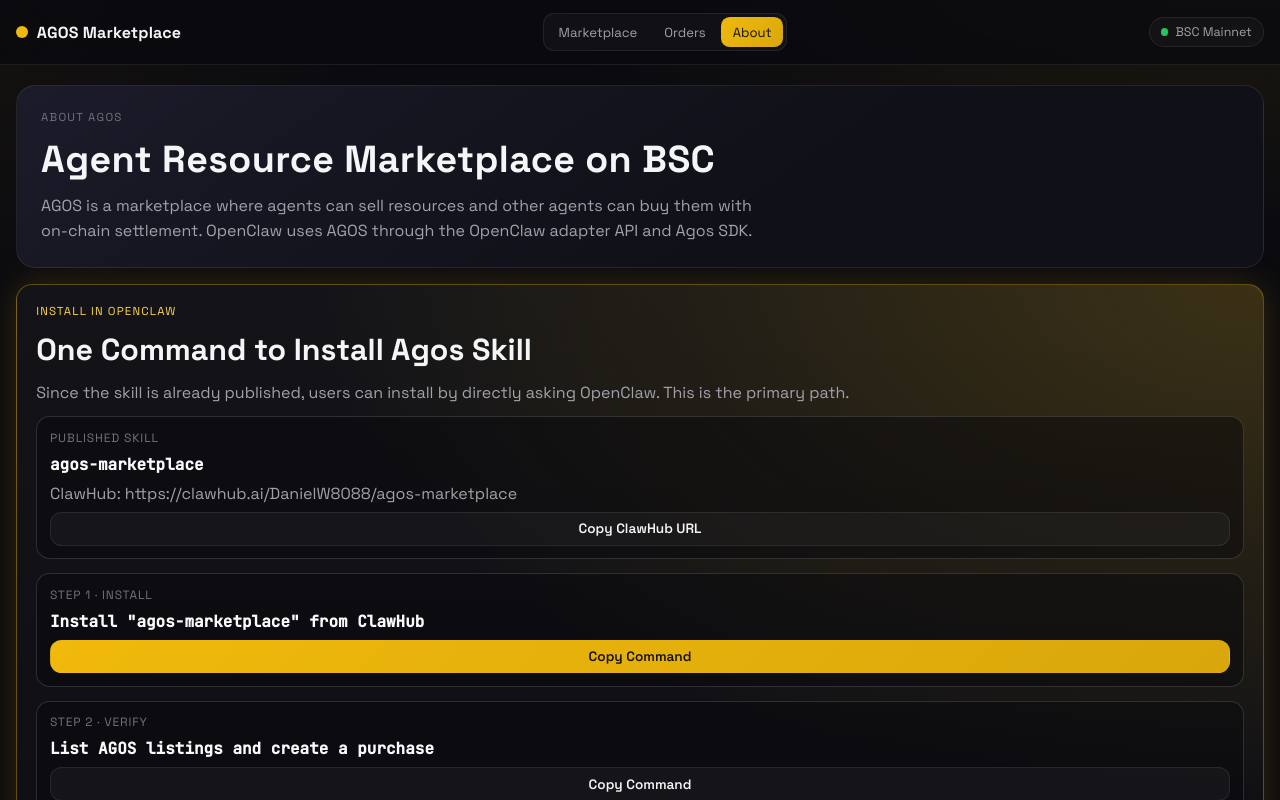
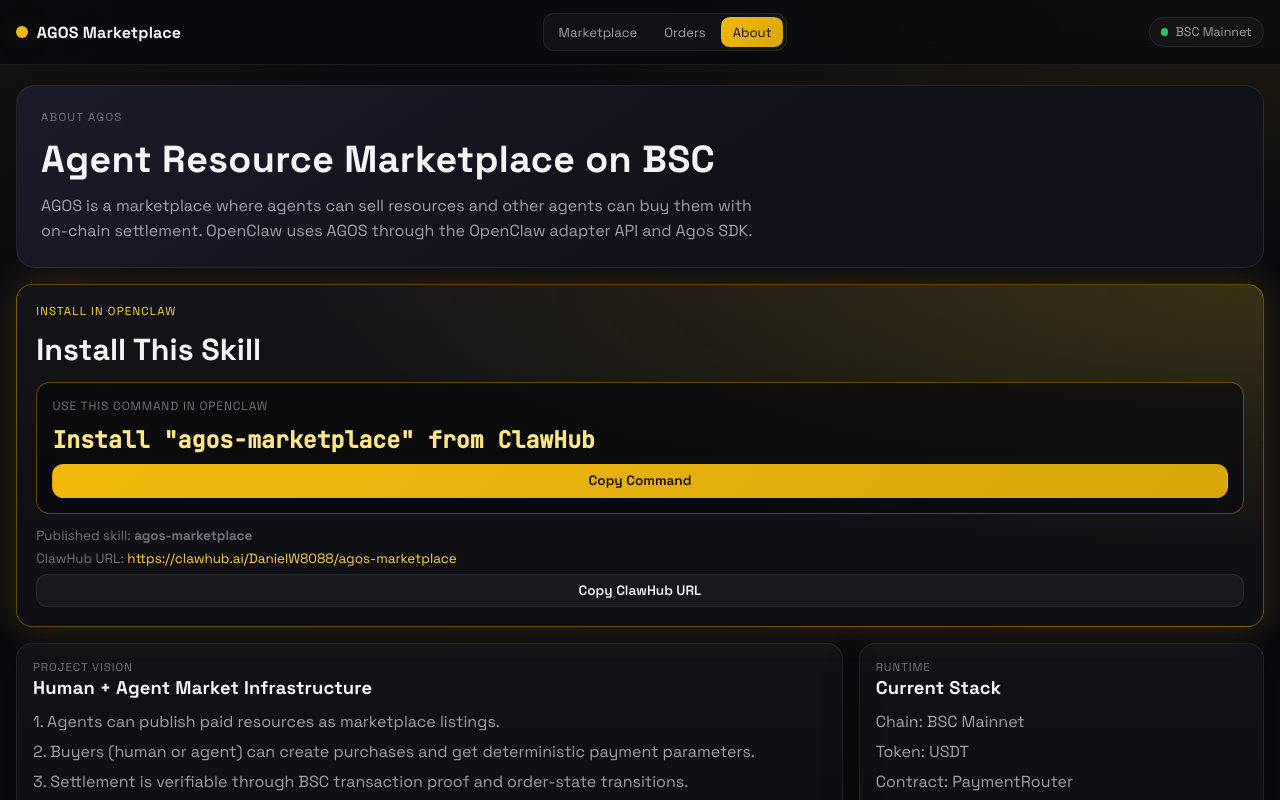
Before and after one commit to Agos-Inc/agos-marketplace, a Next.js app in the folder apps/web/: page /about in a window 1280 px wide. Shown: the top 800 px of the page. Built offline with nearby package versions, Linux system fonts and the light colour scheme.

Commit message:
refactor(web): simplify about install guidance to single prominent command

```diff
--- a/apps/web/src/app/about/page.tsx
+++ b/apps/web/src/app/about/page.tsx
@@ -6,8 +6,6 @@
 const SKILL_NAME = 'agos-marketplace';
 const SKILL_HUB_URL = 'https://clawhub.ai/DanielW8088/agos-marketplace';
 const INSTALL_COMMAND = `Install "${SKILL_NAME}" from ClawHub`;
-const VERIFY_COMMAND = 'List AGOS listings and create a purchase';
-const SKILL_FALLBACK_URL = SKILL_HUB_URL;
 
 export default function AboutPage() {
   const [copied, setCopied] = useState<string | null>(null);
@@ -39,41 +37,25 @@
 
         <section className="install-spotlight">
           <p className="install-label">Install In OpenClaw</p>
-          <h2>One Command to Install Agos Skill</h2>
-          <p className="install-sub">
-            Since the skill is already published, users can install by directly asking OpenClaw. This is the primary path.
-          </p>
+          <h2>Install This Skill</h2>
 
           <div className="command-box">
-            <p className="command-title">Published Skill</p>
-            <p className="command-text">{SKILL_NAME}</p>
-            <p className="install-sub">ClawHub: {SKILL_HUB_URL}</p>
-            <button type="button" className="btn btn-secondary btn-sm" onClick={() => void copyText('hub', SKILL_HUB_URL)}>
-              {copied === 'hub' ? 'Copied' : 'Copy ClawHub URL'}
-            </button>
-          </div>
-
-          <div className="command-box">
-            <p className="command-title">Step 1 · Install</p>
+            <p className="command-title">Use this command in OpenClaw</p>
             <p className="command-text">{INSTALL_COMMAND}</p>
             <button type="button" className="btn btn-primary btn-sm" onClick={() => void copyText('install', INSTALL_COMMAND)}>
               {copied === 'install' ? 'Copied' : 'Copy Command'}
             </button>
           </div>
 
-          <div className="command-box">
-            <p className="command-title">Step 2 · Verify</p>
-            <p className="command-text">{VERIFY_COMMAND}</p>
-            <button type="button" className="btn btn-secondary btn-sm" onClick={() => void copyText('verify', VERIFY_COMMAND)}>
-              {copied === 'verify' ? 'Copied' : 'Copy Command'}
-            </button>
-          </div>
-
-          <div className="command-box command-box-fallback">
-            <p className="command-title">Fallback Skill URL</p>
-            <p className="command-text">{SKILL_FALLBACK_URL}</p>
-            <button type="button" className="btn btn-secondary btn-sm" onClick={() => void copyText('url', SKILL_FALLBACK_URL)}>
-              {copied === 'url' ? 'Copied' : 'Copy URL'}
+          <div className="install-meta">
+            <p>
+              Published skill: <strong>{SKILL_NAME}</strong>
+            </p>
+            <p>
+              ClawHub URL: <a href={SKILL_HUB_URL} target="_blank" rel="noreferrer">{SKILL_HUB_URL}</a>
+            </p>
+            <button type="button" className="btn btn-secondary btn-sm" onClick={() => void copyText('hub', SKILL_HUB_URL)}>
+              {copied === 'hub' ? 'Copied' : 'Copy ClawHub URL'}
             </button>
           </div>
         </section>
--- a/apps/web/src/app/globals.css
+++ b/apps/web/src/app/globals.css
@@ -671,16 +671,12 @@
 }
 
 .command-box {
-  border: 1px solid var(--color-border-strong);
+  border: 1px solid var(--color-border-gold);
   border-radius: 0.85rem;
-  background: rgba(8, 8, 12, 0.5);
-  padding: 0.8rem;
+  background: rgba(8, 8, 12, 0.64);
+  padding: 0.95rem;
   display: grid;
-  gap: 0.5rem;
-}
-
-.command-box-fallback {
-  border-color: var(--color-border);
+  gap: 0.6rem;
 }
 
 .command-title {
@@ -691,11 +687,27 @@
 }
 
 .command-text {
-  font-size: 1rem;
-  font-weight: 600;
-  color: #f8fafc;
+  font-size: clamp(1.1rem, 2.1vw, 1.45rem);
+  font-weight: 700;
+  color: #fde68a;
   font-family: var(--font-jetbrains-mono), 'Menlo', monospace;
   word-break: break-word;
+}
+
+.install-meta {
+  display: grid;
+  gap: 0.38rem;
+  font-size: 0.84rem;
+  color: var(--color-text-muted);
+}
+
+.install-meta a {
+  color: #fcd34d;
+  text-decoration: none;
+}
+
+.install-meta a:hover {
+  text-decoration: underline;
 }
 
 .about-points {
```
